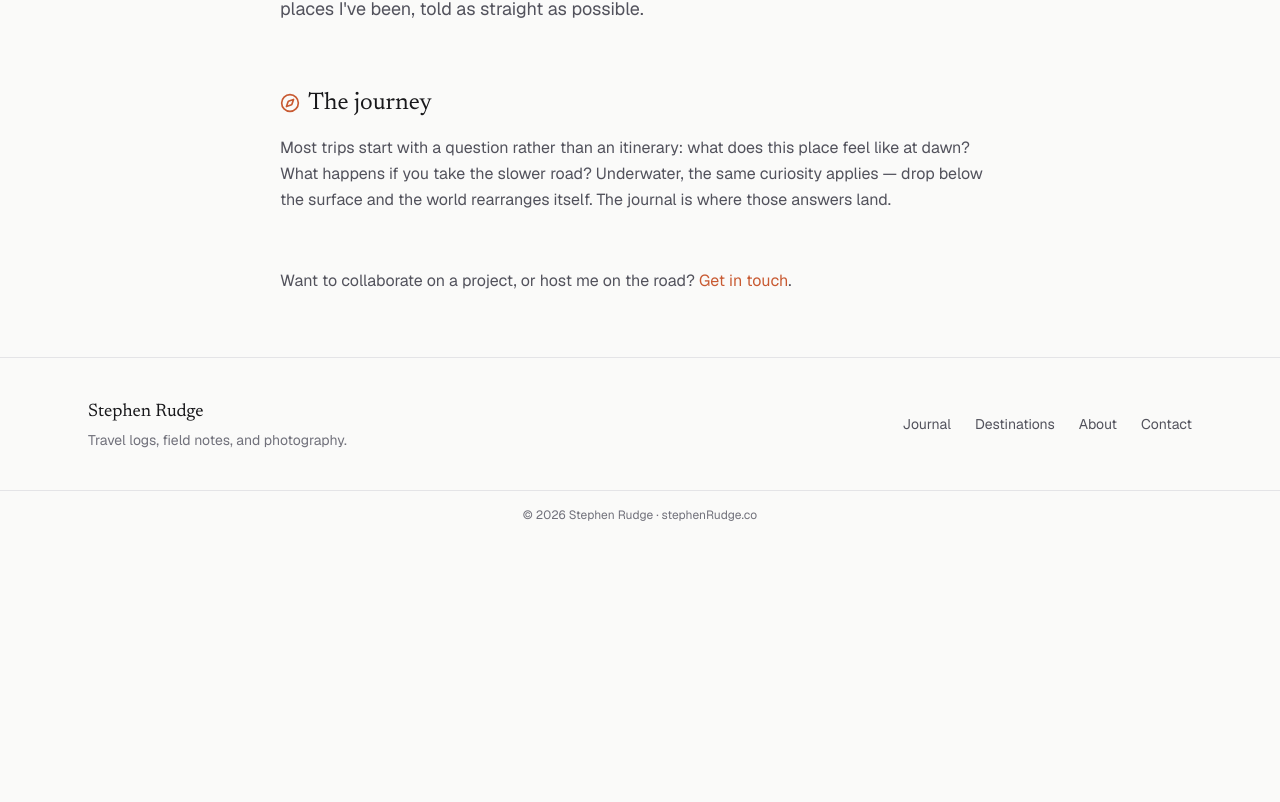
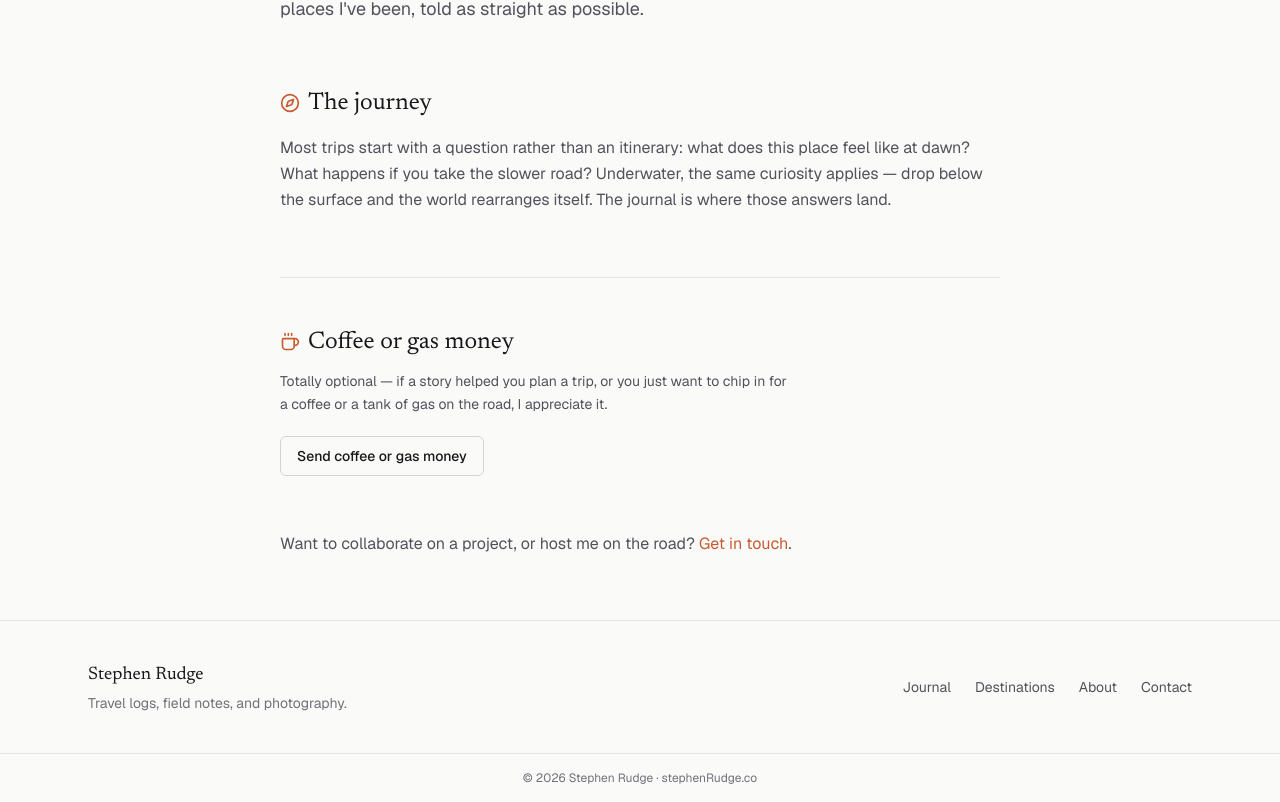
Before and after one commit to stephenrudge/stephenrudge.co, a Next.js app: page /about in a window 1280 px wide. Shown: the part 848-1650 px from the top of the page. Before the commit the page ends 1387 px from the top, so only its background shows below. Built offline with nearby package versions, Linux system fonts and the light colour scheme; no server answers.

Commit message:
Move tip support from Contact to About.
Co-authored-by: Cursor <cursoragent@cursor.com>

```diff
--- a/src/app/about/page.tsx
+++ b/src/app/about/page.tsx
@@ -2,6 +2,7 @@ import type { Metadata } from "next";
 import Image from "next/image";
 import Link from "next/link";
 import { Compass } from "lucide-react";
+import { TipSupport } from "@/components/tip-support";
 
 export const metadata: Metadata = {
   title: "About",
@@ -10,6 +11,10 @@ export const metadata: Metadata = {
 };
 
 export default function AboutPage() {
+  const tipUrl = process.env.NEXT_PUBLIC_TIP_URL?.trim();
+  const tipLabel =
+    process.env.NEXT_PUBLIC_TIP_LABEL?.trim() || "Send coffee or gas money";
+
   return (
     <div>
       <div className="relative isolate min-h-[56vh] w-full overflow-hidden sm:min-h-[64vh]">
@@ -68,6 +73,8 @@ export default function AboutPage() {
           </p>
         </section>
 
+        {tipUrl ? <TipSupport url={tipUrl} label={tipLabel} /> : null}
+
         <p className="mt-14 text-zinc-600 dark:text-zinc-400">
           Want to collaborate on a project, or host me on the road?{" "}
           <Link href="/contact" className="text-accent hover:underline">
--- a/src/app/contact/page.tsx
+++ b/src/app/contact/page.tsx
@@ -1,6 +1,5 @@
 import type { Metadata } from "next";
 import { ContactForm } from "@/components/contact-form";
-import { TipSupport } from "@/components/tip-support";
 
 export const metadata: Metadata = {
   title: "Contact",
@@ -10,9 +9,6 @@ export const metadata: Metadata = {
 
 export default function ContactPage() {
   const contactEmail = process.env.NEXT_PUBLIC_CONTACT_EMAIL?.trim();
-  const tipUrl = process.env.NEXT_PUBLIC_TIP_URL?.trim();
-  const tipLabel =
-    process.env.NEXT_PUBLIC_TIP_LABEL?.trim() || "Send coffee or gas money";
 
   return (
     <div className="mx-auto max-w-2xl px-4 py-16 sm:px-6">
@@ -40,8 +36,6 @@ export default function ContactPage() {
           </a>
         </p>
       ) : null}
-
-      {tipUrl ? <TipSupport url={tipUrl} label={tipLabel} /> : null}
     </div>
   );
 }
```
